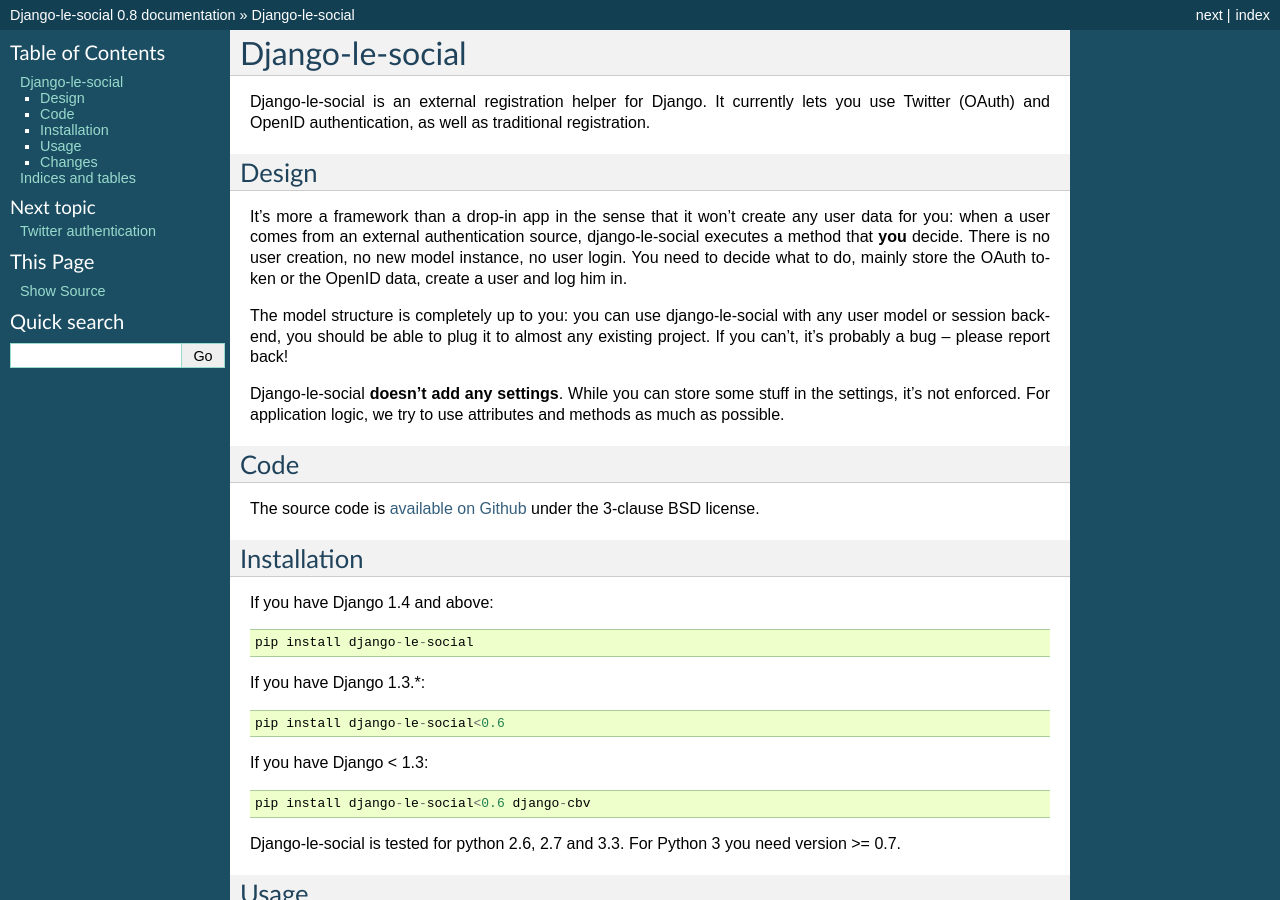
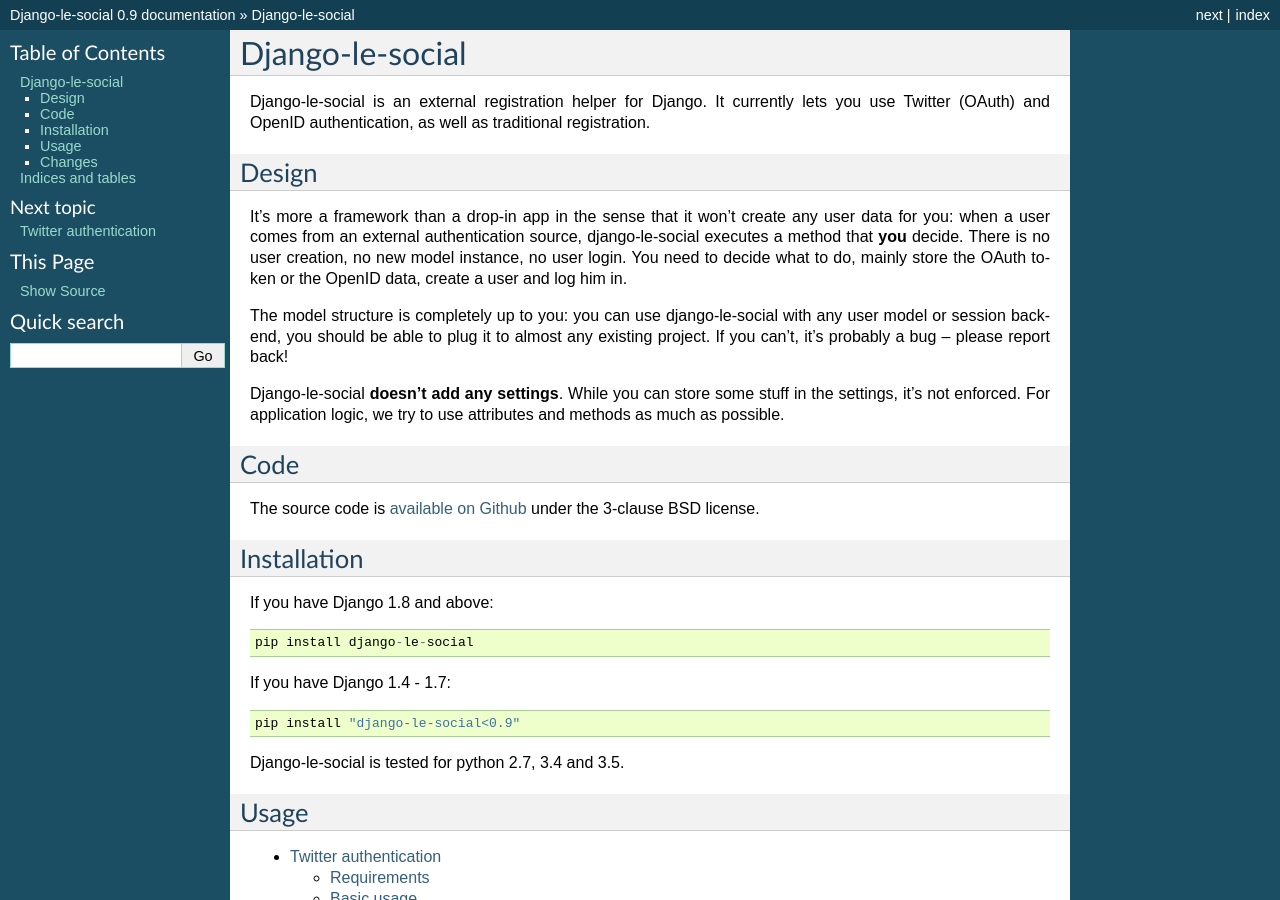
Before and after one commit to brutasse/django-le-social, a Sphinx documentation site: the page built from docs/index.rst, in a window 1280 px wide and 900 px high. Built offline with Sphinx 7.4.7, drawn with Linux system fonts in a browser that asks for light colours; some of the changed text lies outside the part shown.

Commit message:
run without warnings on Django 1.8+, bump to 0.9

```diff
--- a/README.rst
+++ b/README.rst
@@ -39,7 +39,7 @@
 
     tox
 
-`Tox`_ runs all tests on python2.6, 2.7 and 3.3 and above, as well as all the
+`Tox`_ runs all tests on python 2.7 and 3.4 and above, as well as all the
 supported Django versions.
 
 .. _Tox: https://tox.readthedocs.io
--- a/docs/conf.py
+++ b/docs/conf.py
@@ -41,16 +41,16 @@
 
 # General information about the project.
 project = u'Django-le-social'
-copyright = u'2011, Bruno Renié'
+copyright = u'2016, Bruno Renié'
 
 # The version info for the project you're documenting, acts as replacement for
 # |version| and |release|, also used in various other places throughout the
 # built documents.
 #
 # The short X.Y version.
-version = '0.8'
+version = '0.9'
 # The full version, including alpha/beta/rc tags.
-release = '0.8'
+release = '0.9'
 
 # The language for content autogenerated by Sphinx. Refer to documentation
 # for a list of supported languages.
--- a/docs/index.rst
+++ b/docs/index.rst
@@ -33,20 +33,15 @@
 Installation
 ------------
 
-If you have Django 1.4 and above::
+If you have Django 1.8 and above::
 
     pip install django-le-social
 
-If you have Django 1.3.*::
+If you have Django 1.4 - 1.7::
 
-    pip install django-le-social<0.6
+    pip install "django-le-social<0.9"
 
-If you have Django < 1.3::
-
-    pip install django-le-social<0.6 django-cbv
-
-Django-le-social is tested for python 2.6, 2.7 and 3.3. For Python 3 you need
-version >= 0.7.
+Django-le-social is tested for python 2.7, 3.4 and 3.5.
 
 Usage
 -----
--- a/le_social/__init__.py
+++ b/le_social/__init__.py
@@ -1 +1 @@
-__version__ = '0.8'
+__version__ = '0.9'
```
Also changed, not shown: other parts of README.rst (+1 -1 lines), .travis.yml, 12 other files.
